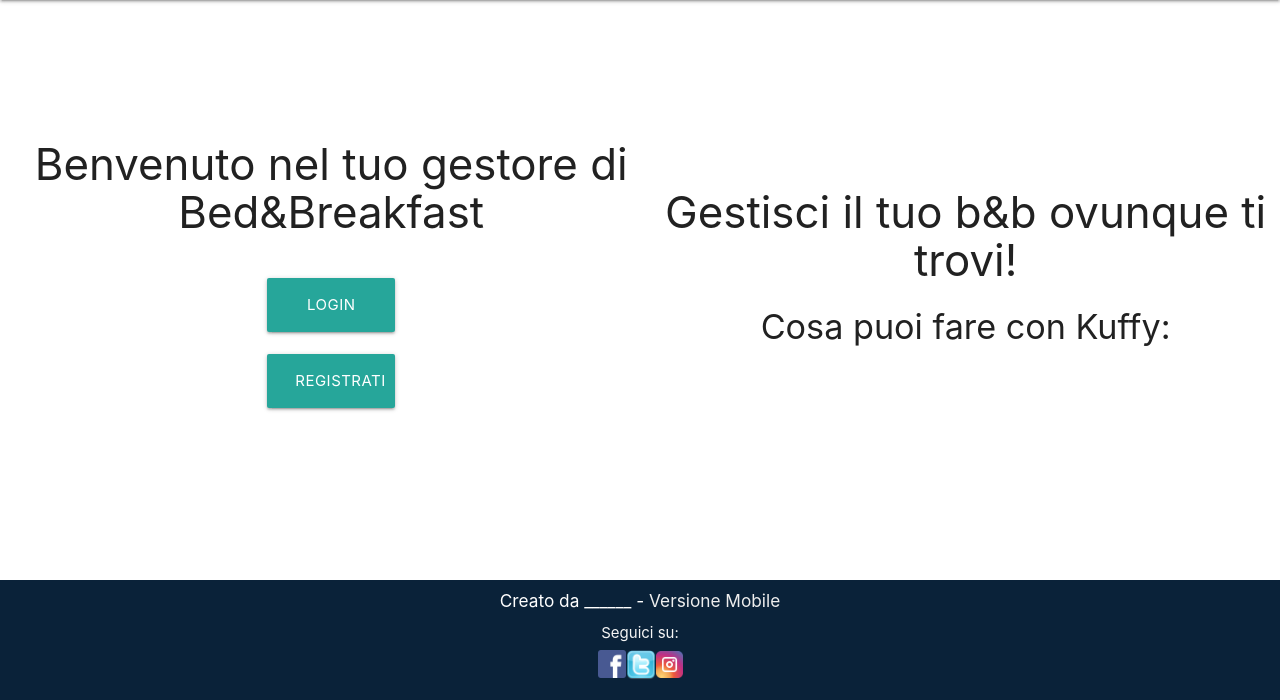
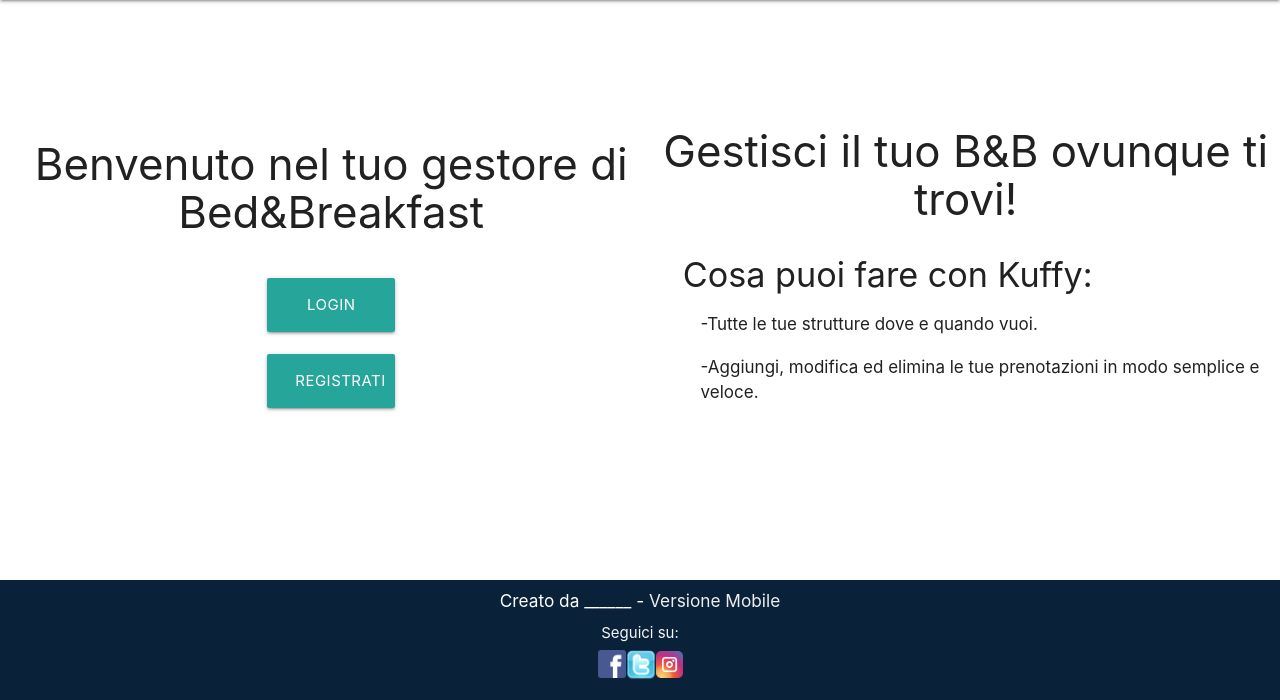
Before and after one commit to andreeamiroslav/kuffy, a PHP site: page / in a window 1280 px wide. Shown: the part 100-800 px from the top of the page. Run offline with PHP 8.4, Linux system fonts and the light colour scheme.

Commit message:
Update index.php

```diff
--- a/index.php
+++ b/index.php
@@ -34,10 +34,18 @@
       </div>
 
     </div>
-    <div class="col s5,5" align="center">
+    <div class="col s5,5">
       <div id="right-text">
-        <h3>Gestisci il tuo b&b ovunque ti trovi!</h3>
-        <h4>Cosa puoi fare con Kuffy:</h4>
+        <div id="login-text" align="center">
+          <h3>Gestisci il tuo B&B ovunque ti trovi!</h3>
+        </div>
+        <div id="site-info">
+          <h4>Cosa puoi fare con Kuffy:</h4>
+          <ul>
+            <li>Tutte le tue strutture dove e quando vuoi.</li>
+            <li>Aggiungi, modifica ed elimina le tue prenotazioni in modo semplice e veloce.</li>
+          </ul>
+        </div>
       </div>
     </div>
   </div>
```
